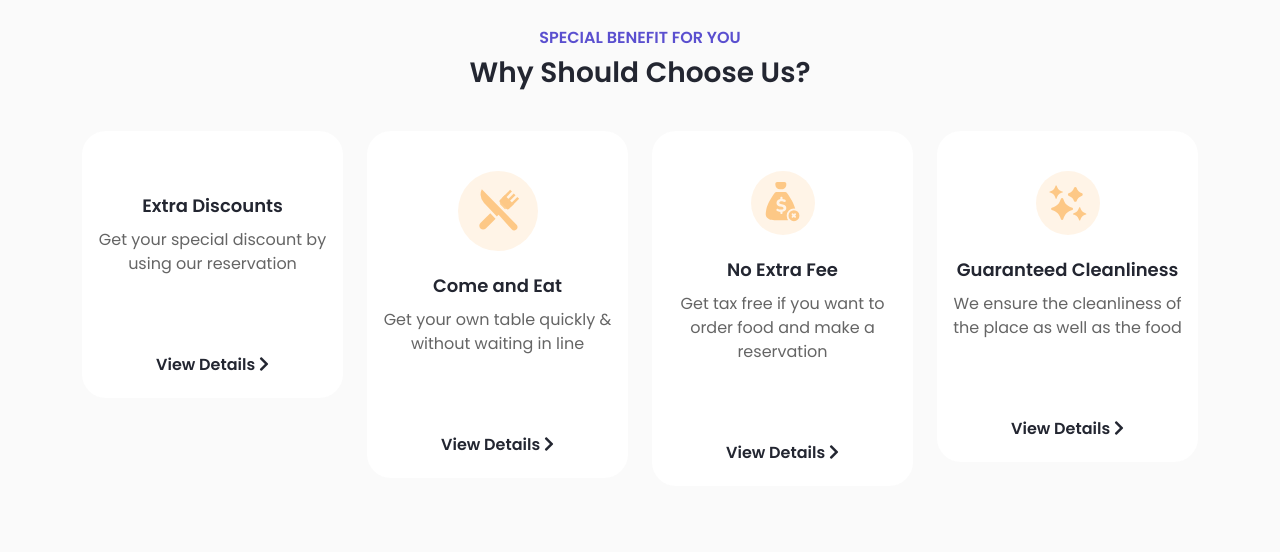
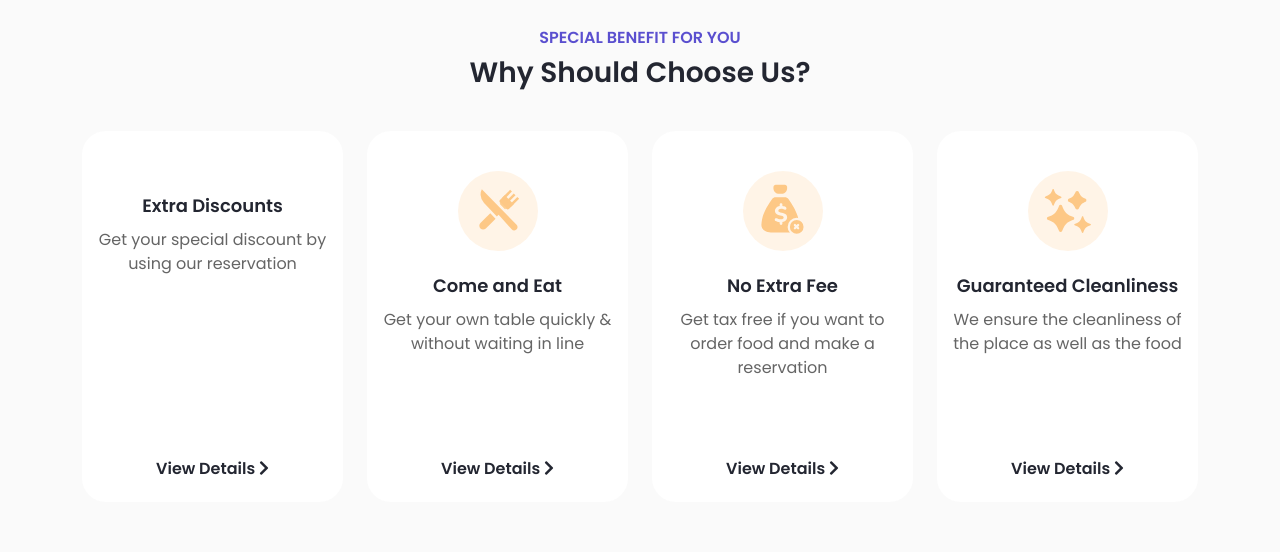
Before and after one commit to lazlanrafar/resto-restaurant, a plain HTML site: page index.html in a window 1280 px wide. Shown: the part 940-1492 px from the top of the page. Drawn offline with Linux system fonts and the light colour scheme.

Commit message:
fix section way us

```diff
--- a/index.html
+++ b/index.html
@@ -176,10 +176,11 @@
 
           <div class="row">
             <div class="col-3">
-              <a href="#" class="card card-whyus">
+              <a href="#" class="card card-whyus h-100">
                 <div class="card-body p-3">
                   <img
                     class="card-whyus-img"
+                    width="80"
                     src="./assets/img/ill-whyus-extra-discount.svg"
                     alt=""
                   />
@@ -197,10 +198,11 @@
               </a>
             </div>
             <div class="col-3">
-              <a href="#" class="card card-whyus">
+              <a href="#" class="card card-whyus h-100">
                 <div class="card-body p-3">
                   <img
                     class="card-whyus-img"
+                    width="80"
                     src="./assets/img/ill-whyus-come-and-eat.svg"
                     alt=""
                   />
@@ -218,10 +220,11 @@
               </a>
             </div>
             <div class="col-3">
-              <a href="#" class="card card-whyus">
+              <a href="#" class="card card-whyus h-100">
                 <div class="card-body p-3">
                   <img
                     class="card-whyus-img"
+                    width="80"
                     src="./assets/img/ill-whyus-no-extra-fee.svg"
                     alt=""
                   />
@@ -240,10 +243,11 @@
               </a>
             </div>
             <div class="col-3">
-              <a href="#" class="card card-whyus">
+              <a href="#" class="card card-whyus h-100">
                 <div class="card-body p-3">
                   <img
                     class="card-whyus-img"
+                    width="80"
                     src="./assets/img/ill-whyus-guaranteed.svg"
                     alt=""
                   />
```
